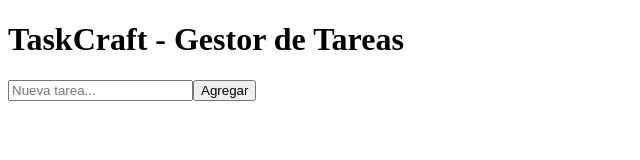
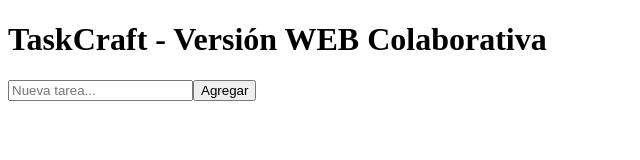
Before and after one commit to jdemartini145/taskcraft, a plain HTML site: page index.html in a window 1280 px wide. Shown: the whole page, without its empty margins (0-640 px from the left). Drawn offline with Linux system fonts and the light colour scheme.

Commit message:
Update index.html

```diff
--- a/index.html
+++ b/index.html
@@ -1 +1 @@
-<!DOCTYPE html><html lang="es"><head><meta charset="UTF-8"><title>TaskCraft</title></head><body><h1>TaskCraft - Gestor de Tareas</h1><form id="task-form"><input type="text" id="task-input" placeholder="Nueva tarea..." required><button type="submit">Agregar</button></form><ul id="task-list"></ul></body></html>
+<!DOCTYPE html><html lang="es"><head><meta charset="UTF-8"><title>TaskCraft</title></head><body><h1>TaskCraft - Versión WEB Colaborativa</h1><form id="task-form"><input type="text" id="task-input" placeholder="Nueva tarea..." required><button type="submit">Agregar</button></form><ul id="task-list"></ul></body></html>
```
